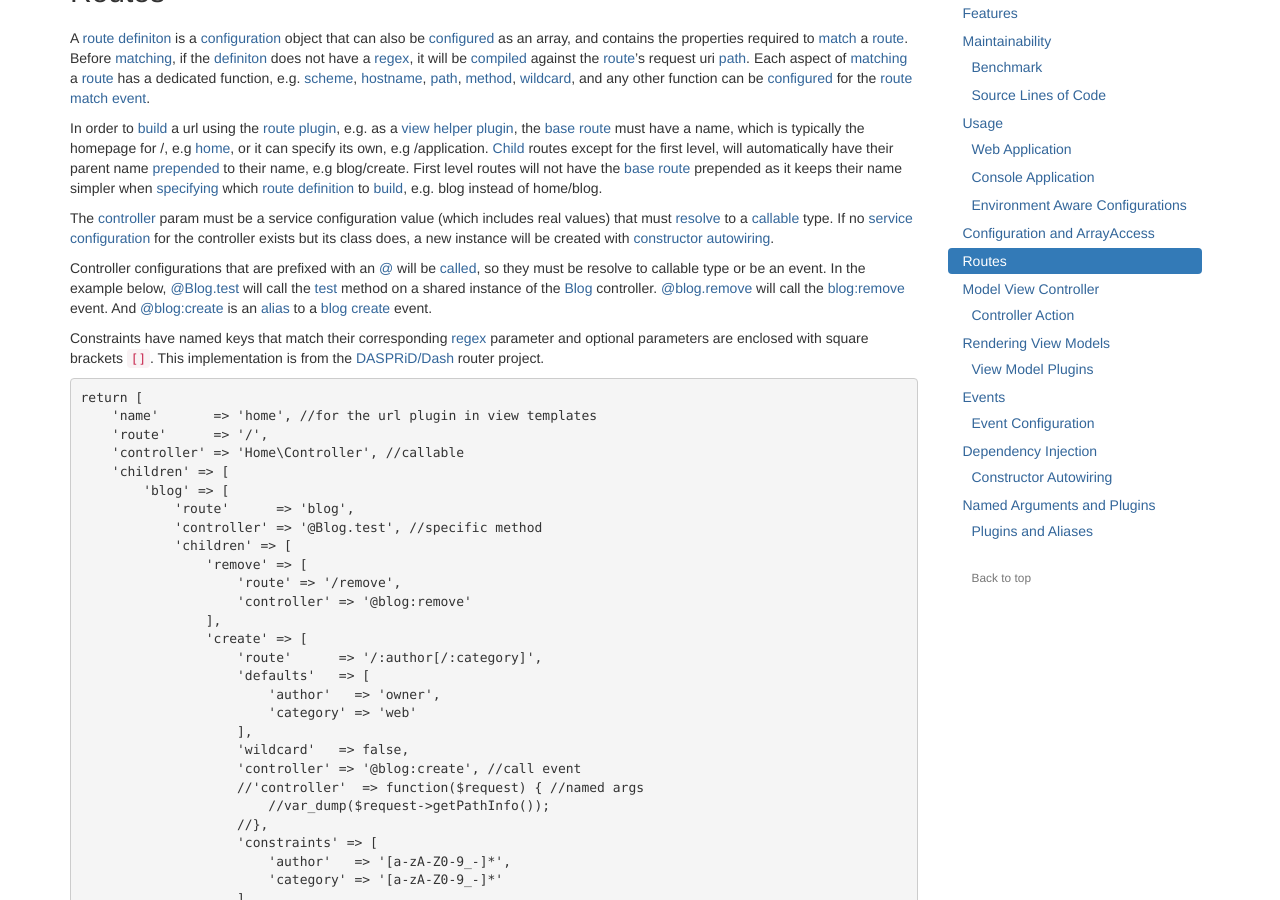
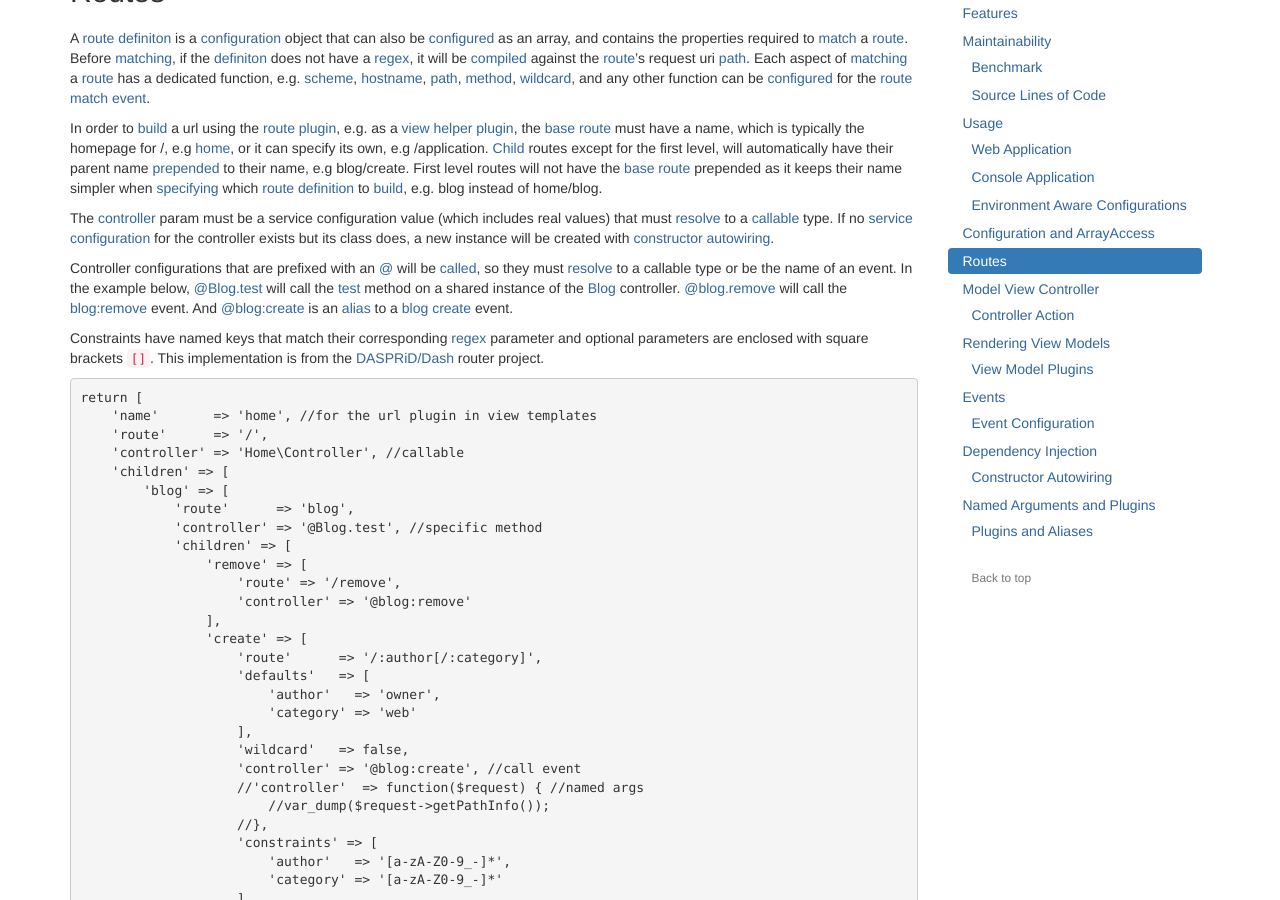
Before and after one commit to mvc5/mvc5.github.io, a Jekyll site: the page built from overview/index.md, in a window 1280 px wide and 900 px high, scrolled down 5013 px. Built offline with Jekyll 4.4.1, drawn with Linux system fonts in a browser that asks for light colours; nearby versions of some CDN libraries.

Commit message:
fix some wording

```diff
--- a/overview/routes.md
+++ b/overview/routes.md
@@ -3,9 +3,9 @@ A [route](https://github.com/mvc5/framework/blob/master/src/Route/Route.php) [de
 
 In order to [build](https://github.com/mvc5/framework/blob/master/src/Route/Generator/Generator.php#L47) a url using the [route plugin](https://github.com/mvc5/framework/blob/master/src/Route/Plugin/Plugin.php), e.g. as a [view helper plugin](https://github.com/mvc5/framework/blob/master/src/View/ViewPlugin.php), the [base route](https://github.com/mvc5/application/blob/master/config/route.php#L7) must have a name, which is typically the homepage for /, e.g [home](https://github.com/mvc5/application/blob/master/config/route.php#L7), or it can specify its own, e.g /application. [Child](https://github.com/mvc5/application/blob/master/config/route.php#L10) routes except for the first level, will automatically have their parent name [prepended](https://github.com/mvc5/framework/blob/master/src/Route/Router/Router.php#L61) to their name, e.g blog/create. First level routes will not have the [base route](https://github.com/mvc5/application/blob/master/config/route.php#L7) prepended as it keeps their name simpler when [specifying](https://github.com/mvc5/application/blob/master/view/blog/create.phtml#L2) which [route definition](https://github.com/mvc5/framework/blob/master/src/Route/Definition/Definition.php) to [build](https://github.com/mvc5/framework/blob/master/src/Route/Generator/Generator.php#L47), e.g. blog instead of home/blog.
 
-The [controller](https://github.com/mvc5/framework/blob/master/src/Route/Definition/Definition.php#L26) param must be a service configuration value (which includes real values) that must [resolve](https://github.com/mvc5/framework/blob/master/src/Service/Resolver/Resolver.php#L182) to a [callable](http://php.net/manual/en/language.types.callable.php) type. If no [service configuration](https://github.com/mvc5/application/blob/master/config/service.php) for the controller exists but its class does, a new instance will be created with [constructor autowiring](#constructor-autowiring).
+The [controller](https://github.com/mvc5/framework/blob/master/src/Route/Definition/Definition.php#L26) param must be a service configuration value (which includes real values) that must [resolve](https://github.com/mvc5/framework/blob/master/src/Service/Resolver/Resolver.php#L186) to a [callable](http://php.net/manual/en/language.types.callable.php) type. If no [service configuration](https://github.com/mvc5/application/blob/master/config/service.php) for the controller exists but its class does, a new instance will be created with [constructor autowiring](#constructor-autowiring).
 
-Controller configurations that are prefixed with an [@](https://github.com/mvc5/framework/blob/master/src/Service/Resolver/Args.php#L18) will be [called](https://github.com/mvc5/framework/blob/master/src/Service/Resolver/Resolver.php#L63), so they must be resolve to callable type or be an event. In the example below, [@Blog.test](https://github.com/mvc5/application/blob/master/config/route.php#L13) will call the [test](https://github.com/mvc5/application/tree/master/src/Blog/Controller.php) method on a shared instance of the [Blog](https://github.com/mvc5/application/tree/master/src/Blog/Controller.php) controller. [@blog.remove](https://github.com/mvc5/application/blob/master/config/route.php#L15) will call the [blog:remove](https://github.com/mvc5/application/blob/master/config/event.php#L13) event. And [@blog:create](https://github.com/mvc5/application/blob/master/config/alias.php#L9) is an [alias](https://github.com/mvc5/application/blob/master/config/alias.php#L9) to a [blog create](https://github.com/mvc5/application/blob/master/src/Blog/Create.php) event.
+Controller configurations that are prefixed with an [@](https://github.com/mvc5/framework/blob/master/src/Service/Resolver/Args.php#L18) will be [called](https://github.com/mvc5/framework/blob/master/src/Service/Resolver/Resolver.php#L63), so they must [resolve](https://github.com/mvc5/framework/blob/master/src/Service/Resolver/Resolver.php#L186) to a callable type or be the name of an event. In the example below, [@Blog.test](https://github.com/mvc5/application/blob/master/config/route.php#L13) will call the [test](https://github.com/mvc5/application/tree/master/src/Blog/Controller.php) method on a shared instance of the [Blog](https://github.com/mvc5/application/tree/master/src/Blog/Controller.php) controller. [@blog.remove](https://github.com/mvc5/application/blob/master/config/route.php#L15) will call the [blog:remove](https://github.com/mvc5/application/blob/master/config/event.php#L13) event. And [@blog:create](https://github.com/mvc5/application/blob/master/config/alias.php#L9) is an [alias](https://github.com/mvc5/application/blob/master/config/alias.php#L9) to a [blog create](https://github.com/mvc5/application/blob/master/src/Blog/Create.php) event.
 
 Constraints have named keys that match their corresponding [regex](https://github.com/mvc5/framework/blob/master/src/Route/Definition/Definition.php#L56) parameter and optional parameters are enclosed with square brackets `[]`. This implementation is from the [DASPRiD/Dash](https://github.com/DASPRiD/Dash) router project.
 
```
